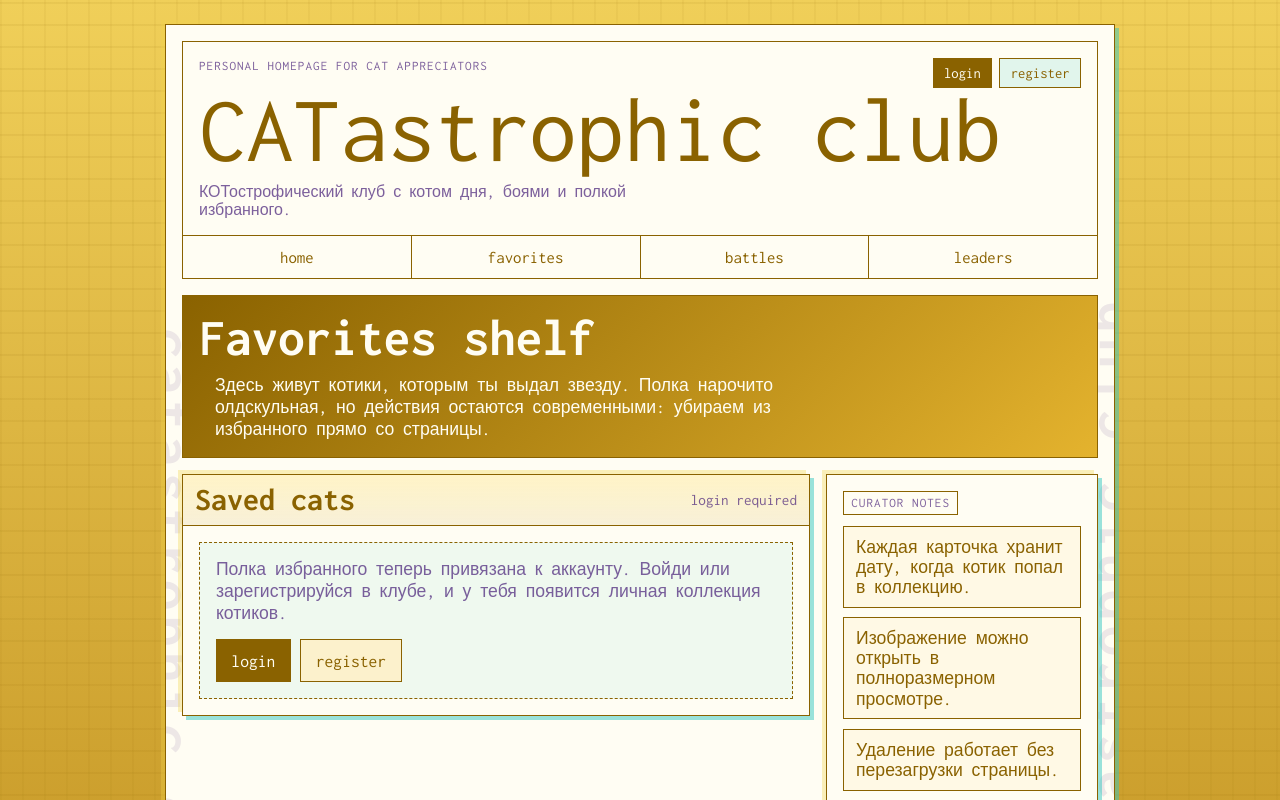
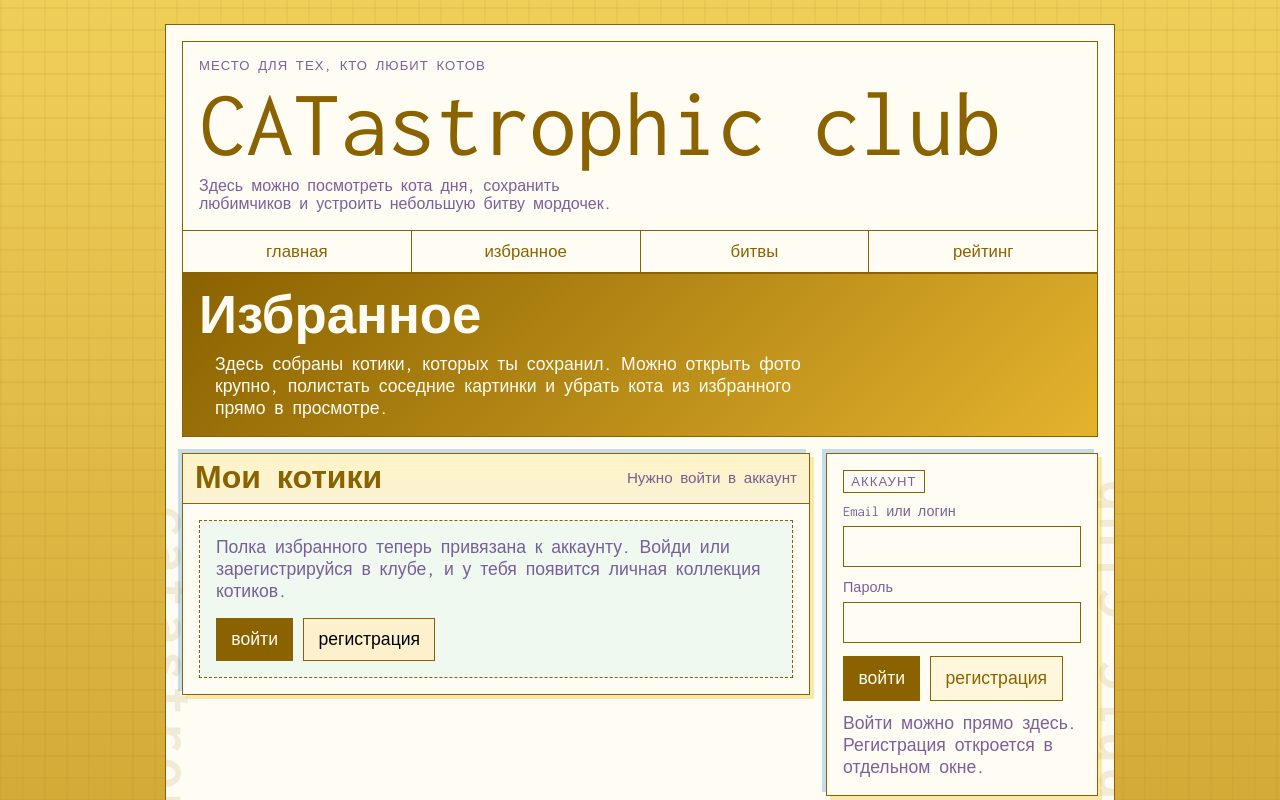
Before and after one commit to teaspoonkitsune/catastrophic-club, a Next.js app: page /favorites in a window 1280 px wide. Shown: the top 800 px of the page. Built offline with nearby package versions, Linux system fonts and the light colour scheme; no server answers.

Commit message:
feat(ui): refresh page themes

```diff
--- a/src/app/error.tsx
+++ b/src/app/error.tsx
@@ -18,8 +18,8 @@ export default function Error({
     <main>
       <HttpCatErrorState
         status={500}
-        title="Сегмент приложения упал"
-        description="Поймали ошибку в App Router. Можно попробовать повторить запрос."
+        title="Что-то пошло не так"
+        description="Страница не загрузилась как надо. Попробуй открыть её ещё раз."
         actionLabel="Повторить"
         onAction={() => unstable_retry()}
       />
--- a/src/app/favorites/page.tsx
+++ b/src/app/favorites/page.tsx
@@ -1,7 +1,8 @@
 import { getFavoriteCats } from '@/entities/favorite-cat/api/repository';
 import type { FavoriteCatRecord } from '@/entities/favorite-cat';
-import { buildAuthHref } from '@/shared/auth/links';
+import { InlineAuthActions } from '@/shared/auth/inline-auth-actions';
 import { getAuthSession } from '@/shared/auth';
+import { AuthSidebar } from '@/widgets/auth-sidebar';
 import { FavoritesBrowser } from '@/widgets/favorites-browser';
 import { SiteFooter } from '@/widgets/site-footer';
 import { SiteHeader } from '@/widgets/site-header';
@@ -20,10 +21,10 @@ export default async function Page() {
     <main data-page-tone="yellow">
       <SiteHeader session={session} currentPath="/favorites" />
       <section className="page-intro">
-        <h1>Favorites shelf</h1>
+        <h1>Избранное</h1>
         <p>
-          Здесь живут котики, которым ты выдал звезду. Полка нарочито олдскульная,
-          но действия остаются современными: убираем из избранного прямо со страницы.
+          Здесь собраны котики, которых ты сохранил. Можно открыть фото крупно,
+          полистать соседние картинки и убрать кота из избранного прямо в просмотре.
         </p>
       </section>
 
@@ -31,8 +32,8 @@ export default async function Page() {
         <div className="page-main-column">
           <section className="paper-panel">
             <div className="panel-header">
-              <h2>Saved cats</h2>
-              <p>{session ? `${cats.length} item(s) currently pinned` : 'login required'}</p>
+              <h2>Мои котики</h2>
+              <p>{session ? `Сохранено: ${cats.length}` : 'Нужно войти в аккаунт'}</p>
             </div>
             <div className="page-copy">
               {session ? (
@@ -43,14 +44,11 @@ export default async function Page() {
                     Полка избранного теперь привязана к аккаунту. Войди или зарегистрируйся
                     в клубе, и у тебя появится личная коллекция котиков.
                   </p>
-                  <div className="auth-gate-actions">
-                    <a href={buildAuthHref('login', '/favorites')} className="auth-gate-primary">
-                      login
-                    </a>
-                    <a href={buildAuthHref('register', '/favorites')} className="auth-gate-secondary">
-                      register
-                    </a>
-                  </div>
+                  <InlineAuthActions
+                    className="auth-gate-actions"
+                    loginClassName="auth-gate-primary"
+                    registerClassName="auth-gate-secondary"
+                  />
                 </div>
               )}
             </div>
@@ -58,19 +56,21 @@ export default async function Page() {
         </div>
 
         <aside className="page-sidebar">
+          <AuthSidebar session={session} currentPath="/favorites" />
+
           <section className="paper-panel paper-panel-inset">
-            <span className="sidebar-eyebrow">curator notes</span>
+            <span className="sidebar-eyebrow">подсказка</span>
             <ul className="sidebar-list">
-              <li>Каждая карточка хранит дату, когда котик попал в коллекцию.</li>
-              <li>Изображение можно открыть в полноразмерном просмотре.</li>
-              <li>Удаление работает без перезагрузки страницы.</li>
+              <li>Картинки удобно смотреть крупно и листать по соседству.</li>
+              <li>На самой полке остаются только фотографии, без лишних кнопок.</li>
+              <li>Если убрать котика из избранного, он исчезнет после обновления страницы.</li>
             </ul>
           </section>
 
           <section className="paper-panel paper-panel-inset">
-            <span className="sidebar-eyebrow">sorting rule</span>
+            <span className="sidebar-eyebrow">порядок</span>
             <div className="page-copy">
-              <p>Новые любимчики поднимаются вверх. Полка ведет себя как свежий журнал клуба.</p>
+              <p>Новые сохранённые котики появляются выше остальных.</p>
             </div>
           </section>
         </aside>
--- a/src/app/global-error.tsx
+++ b/src/app/global-error.tsx
@@ -21,8 +21,8 @@ export default function GlobalError({
         <main>
           <HttpCatErrorState
             status={500}
-            title="Глобальная ошибка приложения"
-            description="Даже корневой слой не пережил ошибку. Можно попробовать перерисовать приложение."
+            title="Сайт споткнулся"
+            description="Попробуй обновить страницу. Обычно этого хватает, чтобы всё вернулось на место."
             actionLabel="Повторить"
             onAction={() => unstable_retry()}
           />
--- a/src/app/globals.css
+++ b/src/app/globals.css
@@ -9,14 +9,16 @@
   --paper-highlight: rgba(241, 212, 71, 0.34);
   --intro-gradient-end: #6c38a1;
   --panel-glow: rgba(53, 200, 193, 0.18);
-  --panel-shadow-main: rgba(53, 200, 193, 0.5);
-  --panel-shadow-offset: var(--paper-highlight);
+  --panel-shadow-main: rgba(108, 56, 161, 0.34);
+  --panel-shadow-offset: rgba(241, 212, 71, 0.28);
   --background: var(--paper);
   --foreground: var(--paper-ink);
   --text: var(--paper-ink);
   --muted: var(--paper-ink-soft);
   --accent: var(--paper-accent);
+  --danger: #a22a2a;
   --page-shadow: 4px 4px 0 var(--panel-shadow-main), -4px -4px 0 var(--panel-shadow-offset);
+  --page-gap: 16px;
 }
 
 html {
@@ -138,11 +140,10 @@ main {
   padding: 16px;
   display: flex;
   flex-direction: column;
-  gap: 16px;
+  gap: var(--page-gap);
   background: var(--paper);
   color: var(--paper-ink);
   border: 1px solid var(--paper-rule);
-  box-shadow: var(--page-shadow);
   overflow: clip;
 }
 
@@ -155,10 +156,12 @@ main[data-page-tone='purple'] {
   --paper-accent: #ffd84a;
   --paper-secondary: #47d0c7;
   --paper-highlight: rgba(255, 216, 74, 0.32);
+  --danger: color-mix(in srgb, #b83232 82%, var(--paper-ink) 18%);
   --intro-gradient-end: #7a38b2;
   --panel-glow: rgba(71, 208, 199, 0.18);
-  --panel-shadow-main: rgba(71, 208, 199, 0.45);
-  --panel-shadow-offset: rgba(255, 216, 74, 0.24);
+  --panel-shadow-main: rgba(122, 56, 178, 0.34);
+  --panel-shadow-offset: rgba(255, 216, 74, 0.28);
+  --page-shadow: 4px 4px 0 rgba(122, 56, 178, 0.34), -4px -4px 0 rgba(255, 216, 74, 0.28);
 }
 
 main[data-page-tone='blue'] {
@@ -170,10 +173,12 @@ main[data-page-tone='blue'] {
   --paper-accent: #7bd7ff;
   --paper-secondary: #1d8ee6;
   --paper-highlight: rgba(123, 215, 255, 0.34);
+  --danger: color-mix(in srgb, #b83232 84%, var(--paper-ink) 16%);
   --intro-gradient-end: #2f86d8;
   --panel-glow: rgba(29, 142, 230, 0.16);
-  --panel-shadow-main: rgba(29, 142, 230, 0.28);
-  --panel-shadow-offset: rgba(123, 215, 255, 0.22);
+  --panel-shadow-main: rgba(47, 134, 216, 0.34);
+  --panel-shadow-offset: rgba(255, 159, 92, 0.28);
+  --page-shadow: 4px 4px 0 rgba(47, 134, 216, 0.34), -4px -4px 0 rgba(255, 159, 92, 0.28);
 }
 
 main[data-page-tone='yellow'] {
@@ -185,10 +190,12 @@ main[data-page-tone='yellow'] {
   --paper-accent: #f1c232;
   --paper-secondary: #ffd966;
   --paper-highlight: rgba(255, 217, 102, 0.38);
+  --danger: color-mix(in srgb, #b83232 86%, var(--paper-ink) 14%);
   --intro-gradient-end: #e4b32e;
   --panel-glow: rgba(255, 217, 102, 0.18);
-  --panel-shadow-main: rgba(241, 194, 50, 0.28);
-  --panel-shadow-offset: rgba(255, 217, 102, 0.22);
+  --panel-shadow-main: rgba(241, 194, 50, 0.38);
+  --panel-shadow-offset: rgba(47, 134, 216, 0.28);
+  --page-shadow: 4px 4px 0 rgba(241, 194, 50, 0.38), -4px -4px 0 rgba(47, 134, 216, 0.28);
 }
 
 main[data-page-tone='red'] {
@@ -200,10 +207,12 @@ main[data-page-tone='red'] {
   --paper-accent: #ff9f5c;
   --paper-secondary: #ff6f61;
   --paper-highlight: rgba(255, 159, 92, 0.34);
+  --danger: color-mix(in srgb, #b83232 72%, var(--paper-ink) 28%);
   --intro-gradient-end: #d55353;
   --panel-glow: rgba(255, 111, 97, 0.16);
-  --panel-shadow-main: rgba(255, 111, 97, 0.25);
-  --panel-shadow-offset: rgba(255, 159, 92, 0.2);
+  --panel-shadow-main: rgba(213, 83, 83, 0.34);
+  --panel-shadow-offset: rgba(71, 208, 199, 0.28);
+  --page-shadow: 4px 4px 0 rgba(213, 83, 83, 0.34), -4px -4px 0 rgba(71, 208, 199, 0.28);
 }
 
 main::before,
@@ -223,7 +232,7 @@ main::after {
   letter-spacing: 0.35rem;
   font-size: 3.8rem;
   font-weight: 700;
-  color: rgba(74, 35, 122, 0.1);
+  color: color-mix(in srgb, var(--paper-ink) 12%, transparent);
   pointer-events: none;
   user-select: none;
 }
@@ -276,6 +285,7 @@ p {
 }
 
 .page-intro {
+  margin-top: calc(-1 * var(--page-gap));
   padding: 1rem;
   background: linear-gradient(135deg, var(--paper-ink), var(--intro-gradient-end));
   color: var(--paper);
@@ -320,7 +330,7 @@ p {
   padding: 0.55rem 0.75rem;
   border-bottom: 1px solid var(--paper-rule);
   background:
-    linear-gradient(180deg, var(--panel-glow), rgba(74, 35, 122, 0.04)), var(--paper-strong);
+    linear-gradient(180deg, var(--panel-glow), color-mix(in srgb, var(--paper-ink) 4%, transparent)), var(--paper-strong);
 }
 
 .panel-header p {
@@ -353,9 +363,12 @@ p {
 
 .auth-gate-primary,
 .auth-gate-secondary {
+  appearance: none;
   border: 1px solid var(--paper-rule);
   padding: 0.65rem 0.9rem;
   text-transform: lowercase;
+  font: inherit;
+  cursor: pointer;
 }
 
 .auth-gate-primary {
--- a/src/widgets/site-footer/ui/site-footer.module.css
+++ b/src/widgets/site-footer/ui/site-footer.module.css
@@ -1,4 +1,6 @@
 .footer {
+  position: relative;
+  z-index: 0;
   display: flex;
   gap: 1rem;
   justify-content: space-between;
--- a/src/widgets/site-header/ui/site-header.module.css
+++ b/src/widgets/site-header/ui/site-header.module.css
@@ -35,6 +35,11 @@
 }
 
 .authLabel {
+  color: var(--muted);
+  font-size: 0.9rem;
+}
+
+.authHint {
   color: var(--muted);
   font-size: 0.9rem;
 }
--- a/src/widgets/site-header/ui/site-header.tsx
+++ b/src/widgets/site-header/ui/site-header.tsx
@@ -1,13 +1,12 @@
 import Link from 'next/link';
 import type { AuthSession } from '@/shared/auth';
-import { buildAuthHref } from '@/shared/auth/links';
 import styles from './site-header.module.css';
 
 const navItems = [
-  { href: '/', label: 'home' },
-  { href: '/favorites', label: 'favorites' },
-  { href: '/battles', label: 'battles' },
-  { href: '/leaderboard', label: 'leaders' },
+  { href: '/', label: 'Главная' },
+  { href: '/favorites', label: 'Избранное' },
+  { href: '/battles', label: 'Битвы' },
+  { href: '/leaderboard', label: 'Рейтинг' },
 ];
 
 type SiteHeaderProps = {
@@ -15,45 +14,33 @@ type SiteHeaderProps = {
   currentPath?: string;
 };
 
-export function SiteHeader({
-  session = null,
-  currentPath = '/',
-}: SiteHeaderProps) {
+export function SiteHeader({}: SiteHeaderProps) {
   return (
     <header className={styles.header}>
       <div className={styles.brandBlock}>
         <div className={styles.topRow}>
-          <p className={styles.kicker}>personal homepage for cat appreciators</p>
-          <div className={styles.authBlock}>
-            {session ? (
-              <>
-                <span className={styles.authLabel}>
-                  signed in as {session.user.name ?? session.user.email}
-                </span>
-                <a href={buildAuthHref('logout', currentPath)} className={styles.authButton}>
-                  logout
-                </a>
-              </>
-            ) : (
-              <>
-                <a href={buildAuthHref('login', currentPath)} className={styles.authButton}>
-                  login
-                </a>
-                <a href={buildAuthHref('register', currentPath)} className={styles.authButtonAlt}>
-                  register
-                </a>
-              </>
-            )}
-          </div>
+          <p className={styles.kicker}>место для тех, кто любит котов</p>
         </div>
-        <Link href="/" className={styles.title}>
+        <Link
+          href="/"
+          className={styles.title}
+        >
           CATastrophic club
         </Link>
-        <p className={styles.subtitle}>КОТострофический клуб с котом дня, боями и полкой избранного.</p>
+        <p className={styles.subtitle}>
+          Здесь можно посмотреть кота дня, сохранить любимчиков и устроить небольшую битву мордочек.
+        </p>
       </div>
-      <nav className={styles.nav} aria-label="Основная навигация">
+      <nav
+        className={styles.nav}
+        aria-label="Основная навигация"
+      >
         {navItems.map((item) => (
-          <Link key={item.href} href={item.href} className={styles.navLink}>
+          <Link
+            key={item.href}
+            href={item.href}
+            className={styles.navLink}
+          >
             {item.label}
           </Link>
         ))}
```
Also changed, not shown: src/app/battles/page.tsx (+11 -9 lines), src/app/leaderboard/page.tsx (+9 -6 lines), src/app/page.tsx (+52 -24 lines), src/widgets/site-footer/ui/site-footer.tsx (+4 -4 lines).
